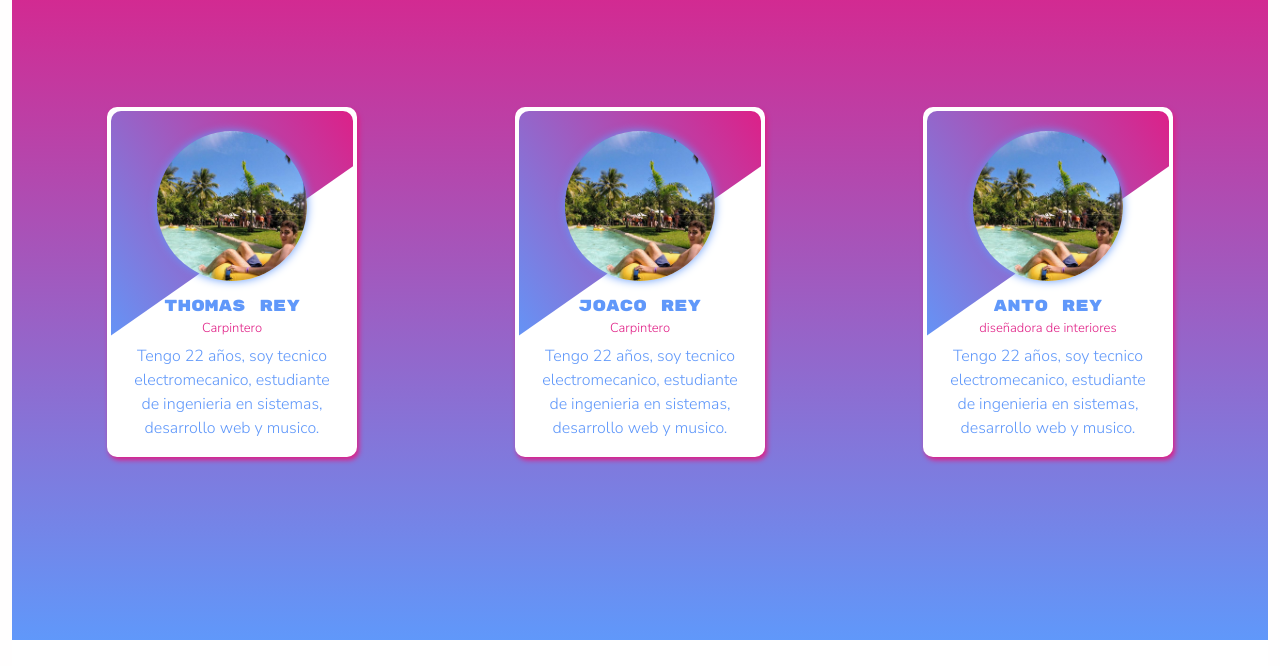
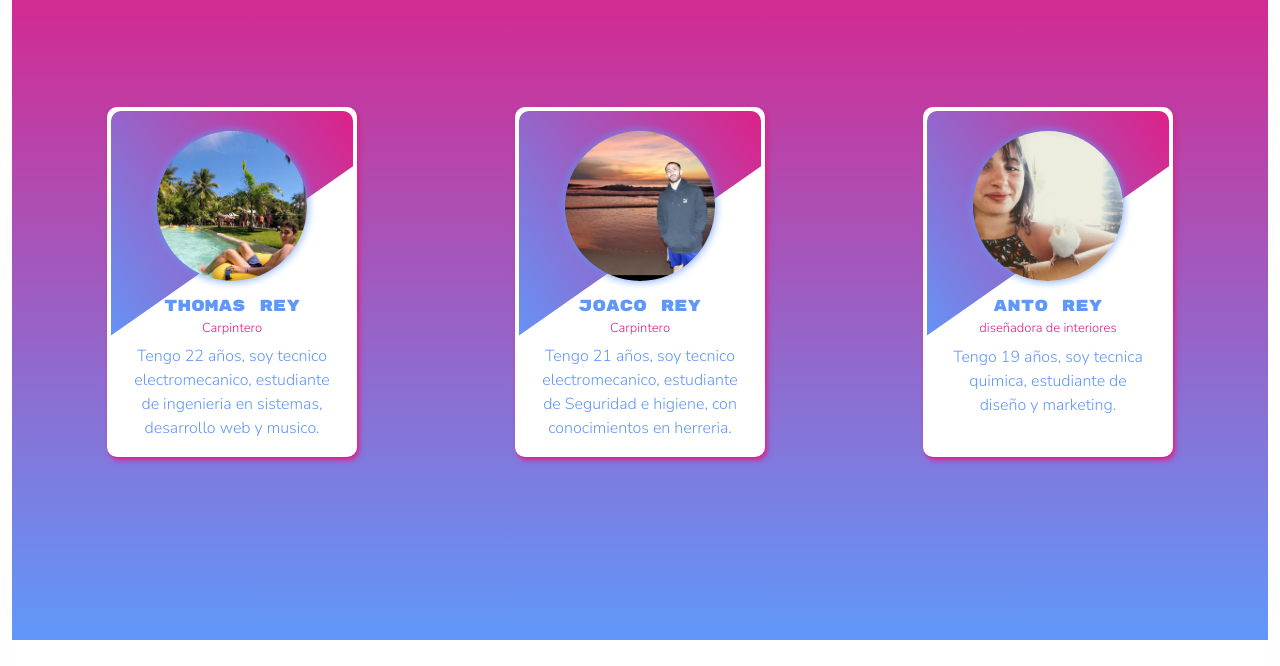
Before and after one commit to thomasrey99/El-rey-del-mueble, a website: page index.html in a window 1280 px wide. Shown: the part 1760-2426 px from the top of the page. Drawn offline with nearby package versions, Linux system fonts and the light colour scheme.

Commit message:
modifique presentacion

```diff
--- a/index.html
+++ b/index.html
@@ -152,14 +152,14 @@
                     <span></span>
 
                     <div class="img mb-3">
-                      <img src="./assets/img/presentacion.jpg" alt="perfil">
+                      <img src="./assets/img/joaco.jpg" alt="perfil">
                     </div>
 
                     <h4>joaco Rey</h4>
 
                     <h6>Carpintero</h6>
 
-                    <p>Tengo 22 años, soy tecnico electromecanico, estudiante de ingenieria en sistemas, desarrollo web y musico.</p>
+                    <p>Tengo 21 años, soy tecnico electromecanico, estudiante de Seguridad e higiene, con conocimientos en herreria.</p>
 
                   </div>
 
@@ -173,14 +173,14 @@
                     <span></span>
 
                     <div class="img mb-3">
-                      <img src="./assets/img/presentacion.jpg" alt="perfil">
+                      <img src="./assets/img/anto.jpg" alt="perfil">
                     </div>
 
                     <h4>anto Rey</h4>
 
                     <h6>diseñadora de interiores</h6>
 
-                    <p>Tengo 22 años, soy tecnico electromecanico, estudiante de ingenieria en sistemas, desarrollo web y musico.</p>
+                    <p>Tengo 19 años, soy tecnica quimica, estudiante de diseño y marketing.</p>
 
                   </div>
 
```
Also changed, not shown: assets/img/anto.jpg (added), assets/img/joaco.jpg (added), 1 other file.
